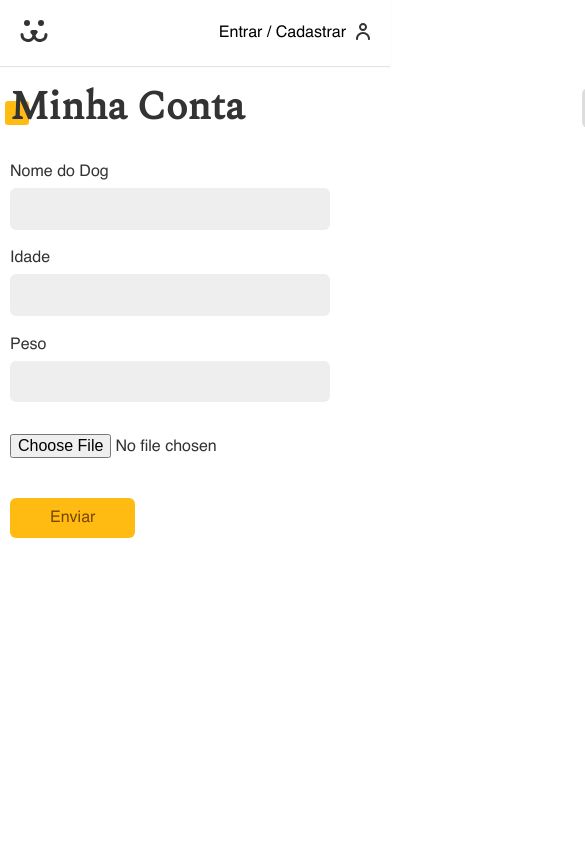
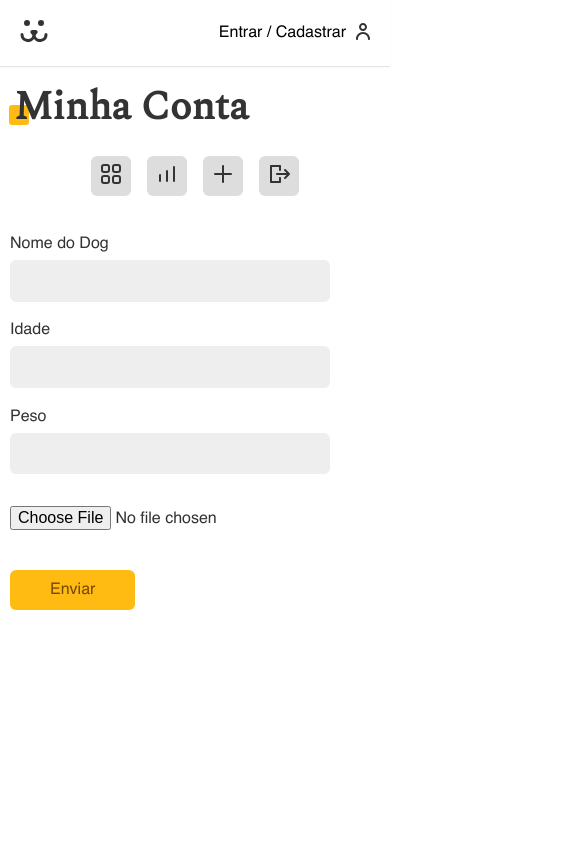
Before and after one commit to gabriel-hsb/jsx-dogs-origamid, a React (Vite) app: page /conta/postar in a window 390 px wide. Shown: the top 844 px of the page, 585 px wide, since content can reach past the window. Built offline with nearby package versions, Linux system fonts and the light colour scheme.

Commit message:
temp :lipstick: UI media query conta page

```diff
--- a/src/components/Footer/Footer.Styles.js
+++ b/src/components/Footer/Footer.Styles.js
@@ -8,6 +8,7 @@ export const FooterContainer = styled.footer`
   flex-direction: column;
   align-items: center;
   gap: 1rem;
+  width: 100dvw;
 
   p {
     color: var(--font-color-bg-primary)
--- a/src/components/text/DisplayTextSquare/DisplayTextSquare.Styles.js
+++ b/src/components/text/DisplayTextSquare/DisplayTextSquare.Styles.js
@@ -23,5 +23,9 @@ export const StyledDisplay = styled.h2`
 
   @media (width <= 768px) {
     font-size: 2.5rem;
+    &::after {
+      width: 1.25rem;
+      height: 1.25rem;
+    }
   }
 `;
--- a/src/pages/contaPages/Conta/Conta.Styles.js
+++ b/src/pages/contaPages/Conta/Conta.Styles.js
@@ -4,6 +4,10 @@ export const ContaContainer = styled.div`
   margin: 0 auto;
   width: 800px;
   padding: 10px;
+
+  @media (width <= 768px) {
+    width: 100dvw;
+  }
 `;
 
 export const ContaHeader = styled.header`
@@ -11,9 +15,29 @@ export const ContaHeader = styled.header`
   align-items: center;
   justify-content: space-between;
   margin-bottom: 1rem;
-`
+
+  @media (width <= 768px) {
+    padding-inline: 2rem;
+  }
+
+  @media (width <= 500px) {
+    margin-bottom: 2rem;
+
+    padding-inline: 0.25rem;
+    display: flex;
+    flex-direction: column;
+    align-items: flex-start;
+  }
+`;
+
 export const ContaNavbar = styled.nav`
   display: flex;
   align-items: center;
   gap: 1rem;
-`
+
+  @media (width <= 500px) {
+    margin-top: 1rem;
+    width: 100%;
+    justify-content: center;
+  }
+`;
--- a/src/pages/loginPages/Login/Login.Styles.js
+++ b/src/pages/loginPages/Login/Login.Styles.js
@@ -31,6 +31,6 @@ export const LoginInfos = styled.div`
 
   @media (width <= 768px) {
     margin: 0 auto;
-    padding-block: 2.5rem;
+    padding-block: 2rem;
   }
 `;
```
